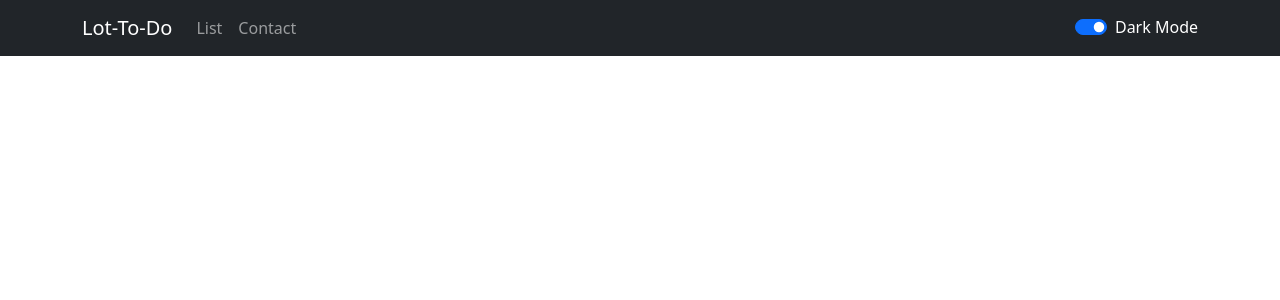
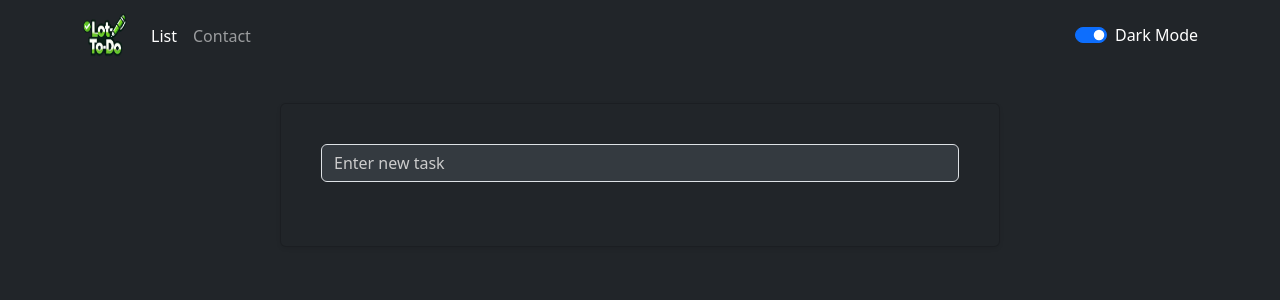
Before and after one commit to CGOdom/lot-to-do, a React (Create React App) app: page /todo in a window 1280 px wide. Shown: the top 300 px of the page. Built offline with nearby package versions, Linux system fonts and the light colour scheme.

Commit message:
Add logo to navbar

```diff
--- a/src/App.js
+++ b/src/App.js
@@ -1,5 +1,5 @@
 import React, { useState } from 'react';
-import { BrowserRouter as Router, Route, Routes } from 'react-router-dom';
+import { BrowserRouter as Router, Route, Routes, Navigate } from 'react-router-dom';
 import MyNavbar from './components/Navbar';
 import Todo from './pages/Todo';
 import Contact from './pages/Contact';
@@ -19,7 +19,8 @@ const App = () => {
         <MyNavbar darkMode={darkMode} toggleDarkMode={toggleDarkMode} />
         <div className="container mt-3">
           <Routes>
-            <Route path="/" element={<Todo darkMode={darkMode} />} />
+            <Route path="/" element={<Navigate to="/todo" />} />
+            <Route path="/todo" element={<Todo darkMode={darkMode} />} />
             <Route path="/contact" element={<Contact darkMode={darkMode} />} />
           </Routes>
         </div>
--- a/src/components/Navbar.js
+++ b/src/components/Navbar.js
@@ -6,13 +6,21 @@ const MyNavbar = ({ darkMode, toggleDarkMode }) => {
   return (
     <Navbar bg={darkMode ? 'dark' : 'light'} variant={darkMode ? 'dark' : 'light'} expand="lg">
       <Container>
-        <LinkContainer to="/">
-          <Navbar.Brand>Lot-To-Do</Navbar.Brand>
+        <LinkContainer to="/todo">
+          <Navbar.Brand>
+            <img
+              src={`${process.env.PUBLIC_URL}/Images/todologo.png`}
+              alt="Lot-To-Do Logo"
+              width="45"
+              height="45"
+              className="d-inline-block align-top"
+            />
+          </Navbar.Brand>
         </LinkContainer>
         <Navbar.Toggle aria-controls="basic-navbar-nav" />
         <Navbar.Collapse id="basic-navbar-nav">
           <Nav className="me-auto">
-            <LinkContainer to="/">
+            <LinkContainer to="/todo">
               <Nav.Link>List</Nav.Link>
             </LinkContainer>
             <LinkContainer to="/contact">
```
